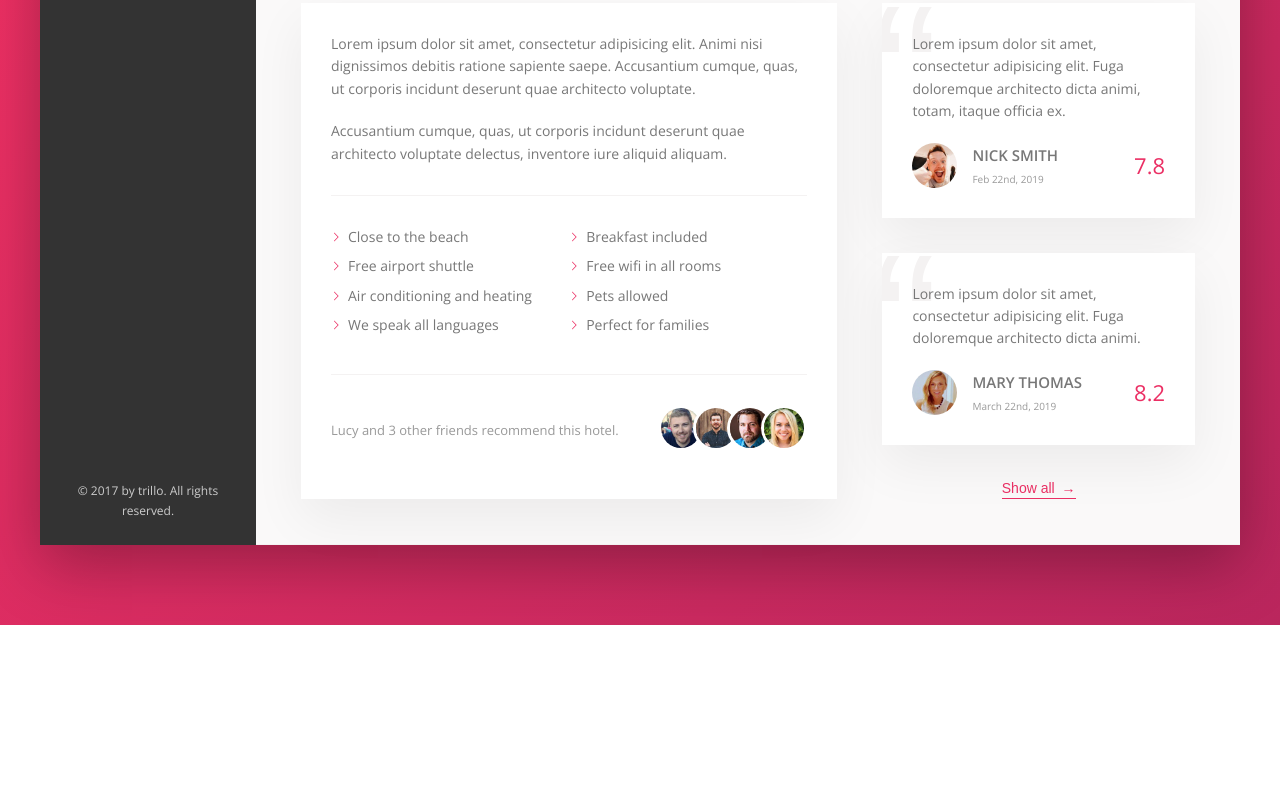
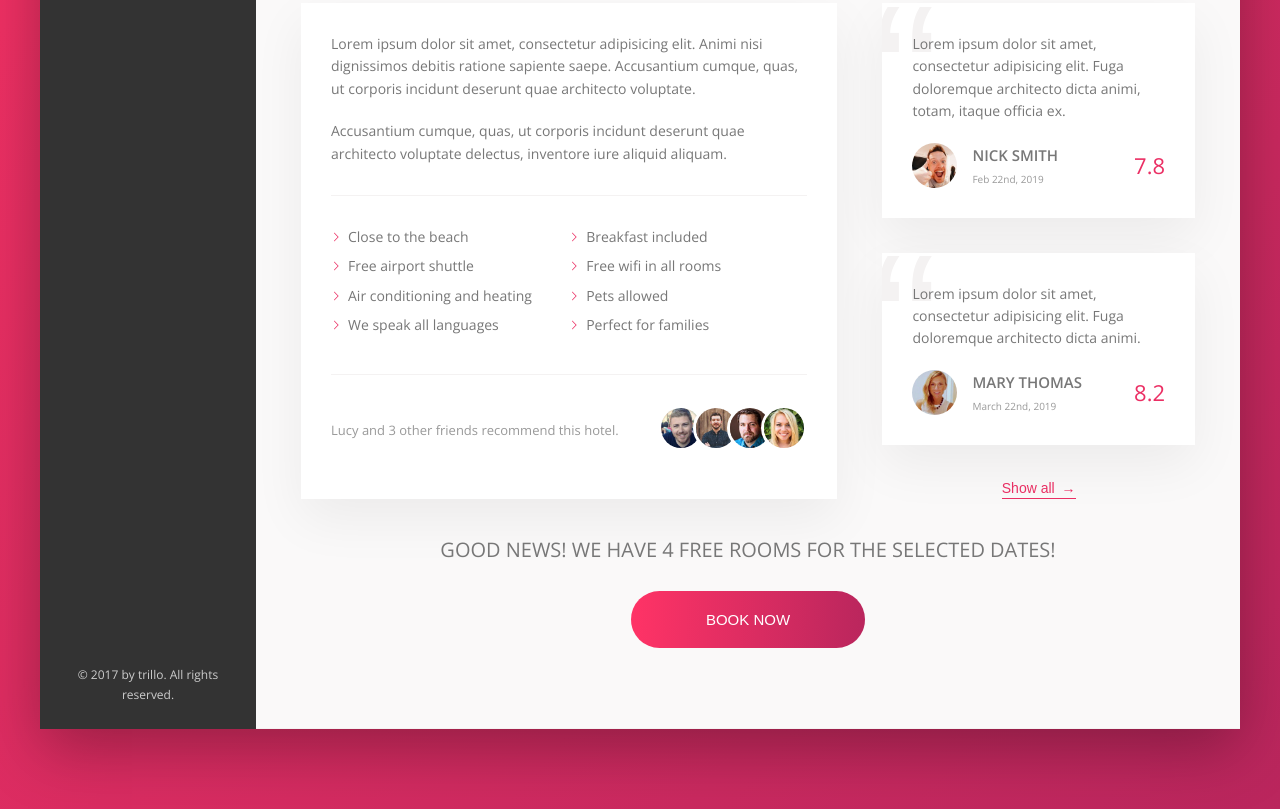
Before and after one commit to Vaggelis-Giannakosian/trillo, a website: page index.html in a window 1280 px wide. Shown: the part 644-1453 px from the top of the page. Before the commit the page ends 1269 px from the top, so only its background shows below. Drawn offline with nearby package versions, Linux system fonts and the light colour scheme.

Commit message:
completed call to action section

```diff
--- a/index.html
+++ b/index.html
@@ -224,8 +224,21 @@
              </button>
                 </div>
 
+                <div class="cta">
+                    <h2 class="cta__book-now">
+                        Good news! We have 4 free rooms for the selected dates!
+                   </h2>
+                    <button class="btn">
+                        <span class="btn-visible">
+                             Book now
+                        </span>
+                       <span class="btn-hidden">
+                            Only 4 rooms left
+                       </span>
+                    </button>
+                </div>
+
             </div>
-
 
         </main>
     </div>
--- a/sass/_components.scss
+++ b/sass/_components.scss
@@ -492,3 +492,75 @@
 
 
 }
+
+///////////////////////////////////////////////
+//Call to action
+
+.cta{
+  padding:3.5rem 0;
+  text-align: center;
+  flex: 0 0 100%;
+  align-self: center;
+
+  &__book-now{
+    text-transform: uppercase;
+    font-size: 2rem;
+    font-weight: 400;
+    margin-bottom: 2.5rem;
+  }
+}
+
+///////////////////////////////////////////////
+//Button
+
+.btn{
+  cursor:pointer;
+  overflow: hidden;
+  position: relative;
+  font-size: 1.5rem;
+  font-weight: 300;
+  text-transform: uppercase;
+  border:none;
+  color:white;
+  background-image: linear-gradient(to right, var(--color-primary-light),var(--color-primary-dark));
+  border-radius: 100px;
+
+  & > *{
+    height: 100%;
+    width: 100%;
+    display: inline-block;
+    transition: all .2s;
+  }
+
+
+  &-visible{
+        padding:2rem 7.5rem;
+  }
+
+
+  &-hidden{
+    position: absolute;
+    padding:2rem 0;
+    left:0;
+    top:-100%;
+  }
+
+  &:focus{
+    outline:none;
+    animation: pulsate 1s infinite;
+  }
+
+  &:hover{
+    background-image: linear-gradient(to left, var(--color-primary-light),var(--color-primary-dark));
+  }
+
+  &:hover &-visible {
+   transform:translateY(100%);
+  }
+
+  &:hover &-hidden {
+    top:0;
+  }
+
+
+}
--- a/sass/_layout.scss
+++ b/sass/_layout.scss
@@ -40,6 +40,7 @@
 .detail{
   font-size: 1.4rem;
   display: flex;
+  flex-wrap: wrap;
   padding: 4.5rem;
   background-color: var(--color-grey-light-1);
   border-bottom: var(--border-bottom);
```
Also changed, not shown: css/style.css.
